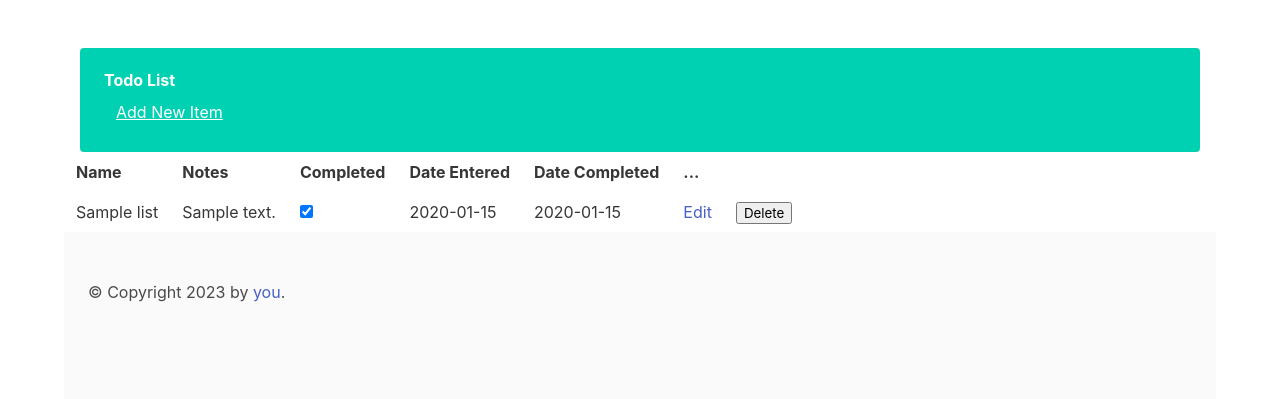
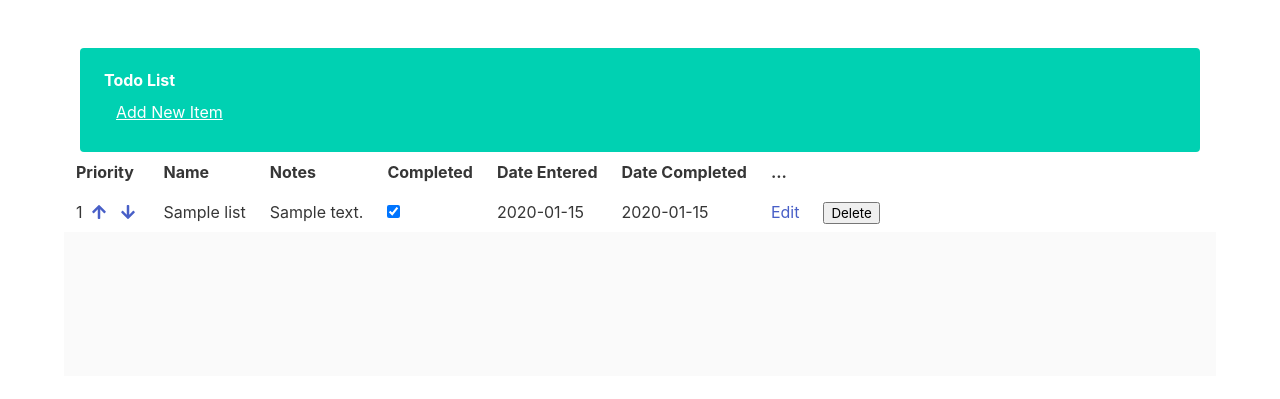
Before and after one commit to ravenstudios/flask_todo_list, a Flask app: page / in a window 1280 px wide. Shown: the top 399 px of the page. Run offline with Flask 3, Linux system fonts and the light colour scheme; tables that the repository leaves empty hold one stand-in row (values such as "Sample post"); some libraries are stand-ins or nearby versions.

Commit message:
working on adding moving items up and down in the list

```diff
--- a/routes.py
+++ b/routes.py
@@ -10,7 +10,7 @@ import datetime
 
 @app.route('/')
 def index():
-    return render_template('show_items.html', items=Item.query.all())
+    return render_template('show_items.html', items=Item.query.order_by(Item.item_priority).all())
 
 
 
@@ -59,3 +59,28 @@ def toggle_completed():
         item.item_completed = False
     db.session.commit()
     return redirect("/")
+
+
+
+@app.route('/change-item-priority-up', methods = ['GET'])
+def change_item_priority_up():
+    item_id = request.args.get('_id', type=int)
+
+    item_to_move = Item.query.get(item_id)
+    item_to_swap = Item.query.get(item_id - 1)
+    if item_to_move and item_to_swap:
+        item_to_move.item_priority, item_to_swap.item_priority = item_to_swap.item_priority, item_to_move.item_priority
+        db.session.commit()
+    return redirect(url_for('index'))
+
+
+@app.route('/change-item-priority-down', methods = ['GET'])
+def change_item_priority_down():
+    item_id = request.args.get('_id', type=int)
+
+    item_to_move = Item.query.get(item_id)
+    item_to_swap = Item.query.get(item_id + 1)
+    if item_to_move and item_to_swap:
+        item_to_move.item_priority, item_to_swap.item_priority = item_to_swap.item_priority, item_to_move.item_priority
+        db.session.commit()
+    return redirect(url_for('index'))
--- a/templates/base-template.html
+++ b/templates/base-template.html
@@ -21,18 +21,18 @@
 
         {% block content %} {% endblock %}
         <div class="footer ">
-          <div id="footer">
+          <!-- <div id="footer">
               {% block footer %}
               &copy; Copyright 2023 by <a href="http://domain.invalid/">you</a>.
               {% endblock %}
 
-        </div>
+        </div> -->
 
       </div>
 
   </section>
 
-
+  <script src='https://cdnjs.cloudflare.com/ajax/libs/font-awesome/5.12.0-2/js/all.min.js'></script>
   </body>
 
 </html>
--- a/templates/index.html
+++ b/templates/index.html
@@ -5,6 +5,6 @@
     <title></title>
   </head>
   <body>
-    <h1>Items Todo List</h1>
+    <a href="/"><h1>aItems Todo List</h1></a>
   </body>
 </html>
--- a/templates/show_items.html
+++ b/templates/show_items.html
@@ -1,9 +1,11 @@
 {% extends 'base-template.html' %}
 {% block content %}
 <div class="container">
+
   <table class="table">
     <thread>
         <tr>
+          <th>Priority</th>
           <th>Name</th>
           <th>Notes</th>
           <th>Completed</th>
@@ -15,6 +17,16 @@
       <tbody>
       {% for item in items %}
         <tr>
+              <td>
+                {{ item.item_priority }}
+                <span class="icon">
+                  <a href="/change-item-priority-up?_id={{ item._id }}"><i class="fas fa-arrow-up"></i></a>
+                </span>
+                <span class="icon">
+                  <a href="/change-item-priority-down?_id={{ item._id }}"><i class="fas fa-arrow-down"></i></a>
+                </span>
+
+              </td>
               <td>{{ item.item_name }}</td>
               <td>{{ item.item_notes }}</td>
               <td>
```
Also changed, not shown: schema.py (+7 -4 lines), 1 other file.
